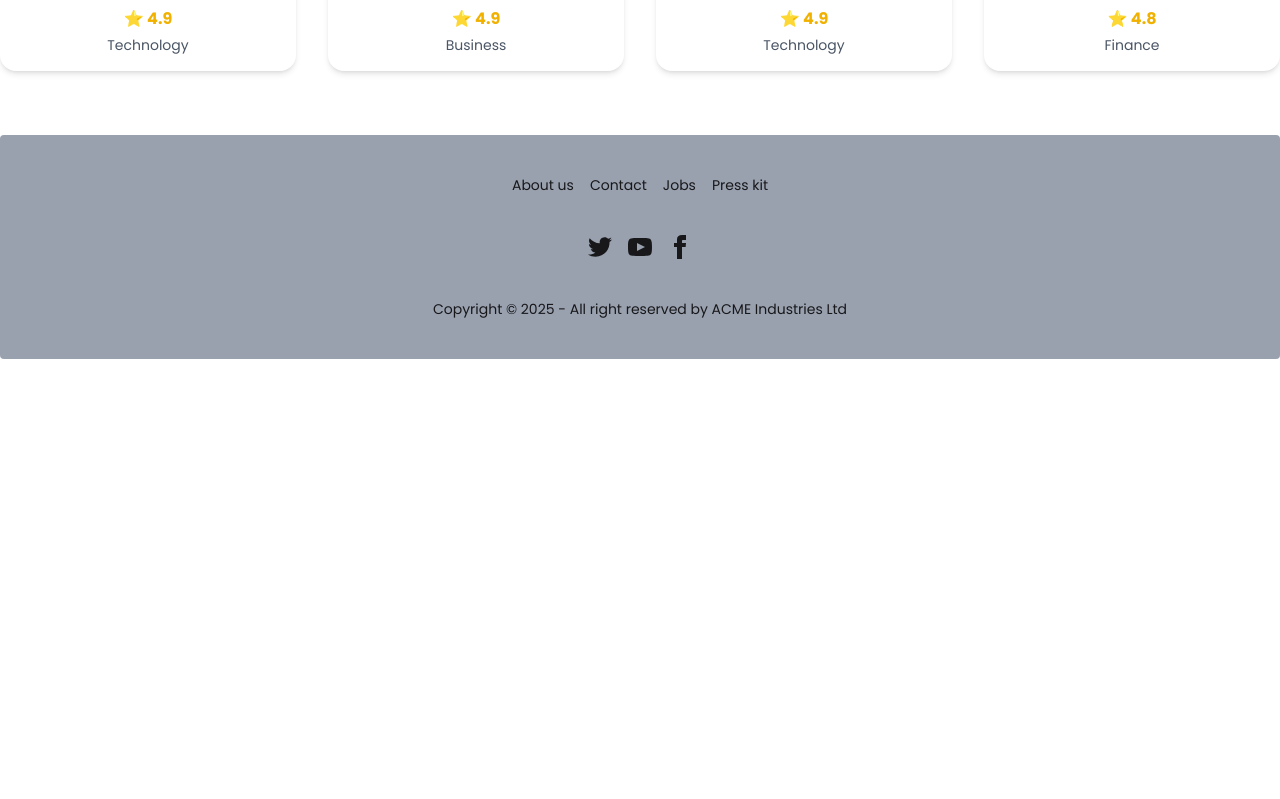
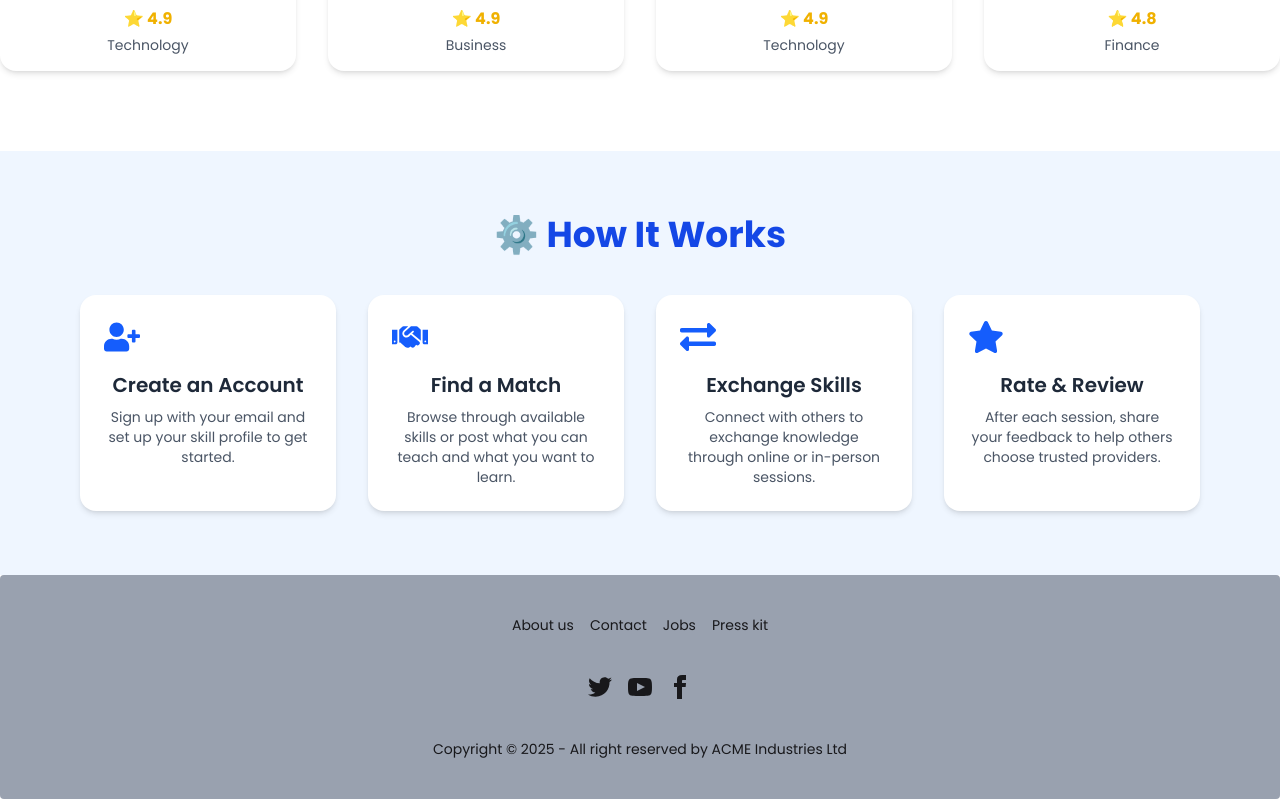
Before and after one commit to mahmudulkarim420/ph-ninth-assignment, a React (Vite) app: page / in a window 1280 px wide. Shown: the part 3353-4152 px from the top of the page. Before the commit the page ends 3712 px from the top, so only its background shows below. Built offline with nearby package versions, Linux system fonts and the light colour scheme; no server answers; sample sign-in values are in the browser's storage.

Commit message:
how-it-works-update

```diff
--- /dev/null
+++ b/src/Components/HowITWorks.jsx
@@ -0,0 +1,63 @@
+// src/Components/HowItWorks.jsx
+import React from 'react';
+import { FaUserPlus, FaHandshake, FaExchangeAlt, FaStar } from 'react-icons/fa';
+
+const HowItWorks = () => {
+  const steps = [
+    {
+      id: 1,
+      icon: <FaUserPlus className="text-blue-600 text-4xl mb-4" />,
+      title: 'Create an Account',
+      description:
+        'Sign up with your email and set up your skill profile to get started.',
+    },
+    {
+      id: 2,
+      icon: <FaHandshake className="text-blue-600 text-4xl mb-4" />,
+      title: 'Find a Match',
+      description:
+        'Browse through available skills or post what you can teach and what you want to learn.',
+    },
+    {
+      id: 3,
+      icon: <FaExchangeAlt className="text-blue-600 text-4xl mb-4" />,
+      title: 'Exchange Skills',
+      description:
+        'Connect with others to exchange knowledge through online or in-person sessions.',
+    },
+    {
+      id: 4,
+      icon: <FaStar className="text-blue-600 text-4xl mb-4" />,
+      title: 'Rate & Review',
+      description:
+        'After each session, share your feedback to help others choose trusted providers.',
+    },
+  ];
+
+  return (
+    <section className="bg-blue-50 py-16 mt-20">
+      <div className="max-w-6xl mx-auto px-4 text-center">
+        <h2 className="text-3xl md:text-4xl font-bold text-blue-700 mb-10">
+          ⚙️ How It Works
+        </h2>
+
+        <div className="grid grid-cols-1 sm:grid-cols-2 lg:grid-cols-4 gap-8">
+          {steps.map((step) => (
+            <div
+              key={step.id}
+              className="bg-white p-6 rounded-2xl shadow-md hover:shadow-lg transition-transform hover:-translate-y-2"
+            >
+              {step.icon}
+              <h3 className="text-xl font-semibold mb-2 text-gray-800">
+                {step.title}
+              </h3>
+              <p className="text-gray-600 text-sm">{step.description}</p>
+            </div>
+          ))}
+        </div>
+      </div>
+    </section>
+  );
+};
+
+export default HowItWorks;
--- a/src/Pages/Home.jsx
+++ b/src/Pages/Home.jsx
@@ -2,6 +2,7 @@ import React, { useEffect, useState } from 'react';
 
 import TopRatedProviders from '../Components/TopRatedProviders';
 import Carousel from '../Components/Carousel';
+import HowItWorks from '../Components/HowITWorks';
 
 const Home = () => {
   const [skills, setSkills] = useState([]);
@@ -60,6 +61,7 @@ const Home = () => {
         </div>
       </div>
       <TopRatedProviders></TopRatedProviders>
+      <HowItWorks></HowItWorks>
     </>
   );
 };
```
